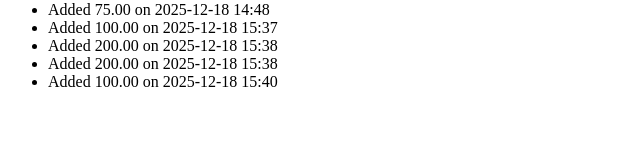
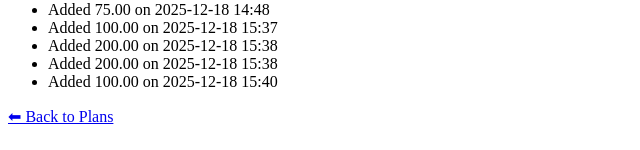
Before and after one commit to TanakaKN/CapstoneProject, a Django app: page /plans/2/ in a window 1280 px wide. Shown: the part 650-800 px from the top of the page, without its empty margins (0-640 px from the left). Run offline with Django 5.2, Linux system fonts and the light colour scheme; a user stored in the database is signed in; data comes from the database, SQL or seed files in the repository.

```diff
--- a/vaultly/templates/savings/plan_detail.html
+++ b/vaultly/templates/savings/plan_detail.html
@@ -62,4 +62,6 @@
     <li>No transactions yet.</li>
   {% endfor %}
 </ul>
+
+<a href="{% url 'plans' %}">⬅ Back to Plans</a>
 {% endblock %}
```
